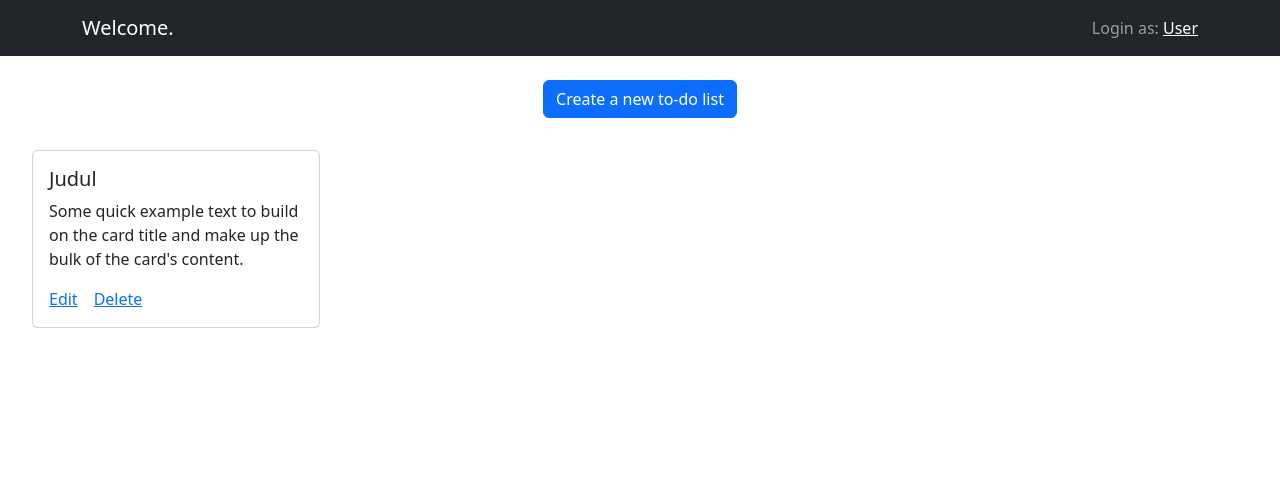
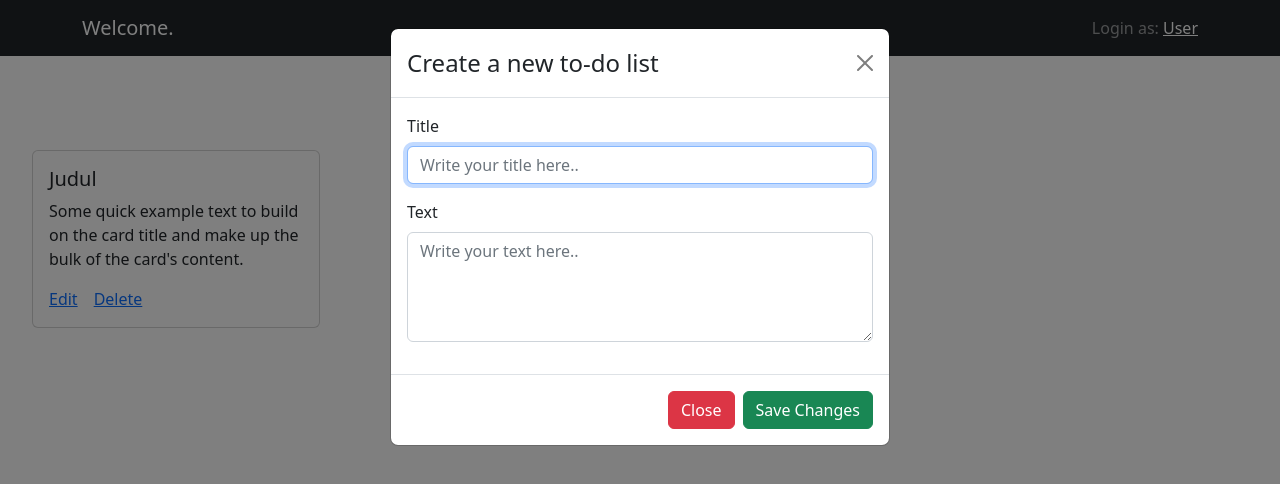
Before and after one commit to salsabilaathika-97/Mock-Test-Login, a React (Create React App) app: page /home in a window 1280 px wide. Both pictures are taken after a click on the button "Create a new to-do list". Shown: the top 484 px of the page. Built offline with nearby package versions, Linux system fonts and the light colour scheme.

Commit message:
create modal for add to do list

```diff
--- /dev/null
+++ b/src/components/ModalCreate/ModalCreate.js
@@ -0,0 +1,46 @@
+import React, { useState } from 'react';
+import Button from 'react-bootstrap/Button';
+import Form from 'react-bootstrap/Form';
+import Modal from 'react-bootstrap/Modal';
+
+const ModalCreate = () => {
+    const [show, setShow] = useState(false);
+    const handleClose = () => setShow(false);
+    const handleOpen = () => setShow(true);
+
+    return (
+        <>
+            <div className="mx-8 mt-4 text-center">
+                <Button variant="primary" onClick={handleOpen}>Create a new to-do list</Button>
+            </div>
+
+            <Modal show = {show} onHide={handleClose}>
+                <Modal.Header closeButton>
+                    <Modal.Title>Create a new to-do list</Modal.Title>
+                </Modal.Header>
+                <Modal.Body>
+                    <Form>
+                        <Form.Group className="mb-3" controlId="exampleForm.ControlInput1">
+                            <Form.Label>Title</Form.Label>
+                            <Form.Control placeholder="Write your title here.." autoFocus/>
+                        </Form.Group>
+                        <Form.Group className="mb-3" controlId="exampleForm.ControlTextarea1">
+                            <Form.Label>Text</Form.Label>
+                            <Form.Control as = "textarea" rows={4} placeholder="Write your text here.."/>
+                        </Form.Group>
+                    </Form>
+                </Modal.Body>
+                <Modal.Footer>
+                    <Button variant="danger" onClick={handleClose}>
+                        Close
+                    </Button>
+                    <Button variant="success" onClick={handleClose}>
+                        Save Changes
+                    </Button>
+                </Modal.Footer>
+            </Modal>
+        </>
+    )
+}
+
+export default ModalCreate;
--- a/src/pages/Home/Home.js
+++ b/src/pages/Home/Home.js
@@ -1,15 +1,13 @@
 import react from "react";
 import Navigation from "../../components/Navigation/Navigation";
 import ToDo from "../../components/ToDo/ToDo";
-import Button from 'react-bootstrap/Button';
+import ModalCreate from "../../components/ModalCreate/ModalCreate";
 
 const Home = () => {
     return (
         <div>
             <Navigation />
-            <div className="mx-8 mt-4 text-center">
-                <Button variant="primary">Create a new to-do list</Button>
-            </div>
+            <ModalCreate />
             <div className="m-8">
                 <ToDo />
             </div>
```
